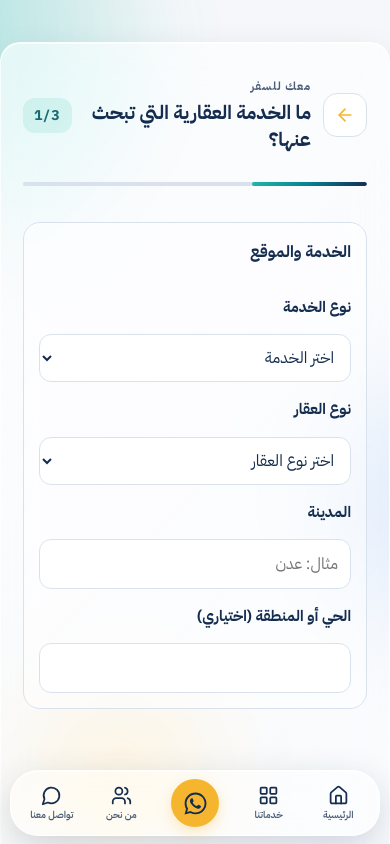
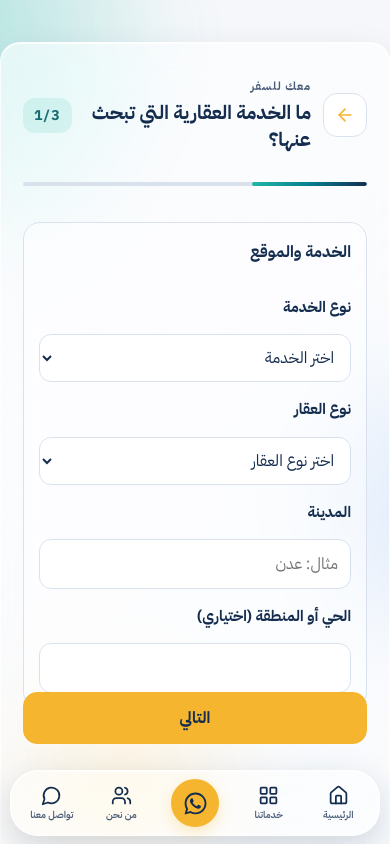
Before and after one commit to khwy1d/Maak, a React (Vite) app: page /real-estate in a window 390 px wide. Shown: the top 844 px of the page. Built offline with nearby package versions, Linux system fonts and the light colour scheme.

Commit message:
Reduce spacing before service form actions

```diff
--- a/src/styles/global.css
+++ b/src/styles/global.css
@@ -1712,25 +1712,25 @@ body:has(.maak-service-flow) .mobile-dock { z-index:45!important; }
 }
 
 /* Keep service forms and their step controls consistent with the flight flow. */
-.page-detail-service .maak-service-flow { width: 100%; max-width: 760px !important; margin-inline: auto; padding-bottom: 112px !important; }
+.page-detail-service .maak-service-flow { width: 100%; max-width: 760px !important; margin-inline: auto; padding-bottom: 24px !important; }
 body:has(.maak-service-flow) .maak-service-flow-nav {
-  position: fixed !important;
-  inset: auto auto 0 50% !important;
-  transform: translateX(-50%) !important;
+  position: sticky !important;
+  inset: auto !important;
+  bottom: 0 !important;
+  transform: none !important;
   z-index: 75 !important;
   display: flex !important;
   align-items: center !important;
   justify-content: center !important;
-  width: min(760px, calc(100% - 32px)) !important;
-  min-height: 76px;
-  margin: 0 !important;
-  padding: 12px 16px calc(12px + env(safe-area-inset-bottom)) !important;
-  border: 1px solid var(--border) !important;
-  border-bottom: 0 !important;
-  border-radius: 18px 18px 0 0 !important;
-  background: color-mix(in srgb, var(--bg) 92%, transparent) !important;
-  backdrop-filter: blur(16px);
-  box-shadow: var(--shadow);
+  width: 100% !important;
+  min-height: 0;
+  margin: 20px 0 0 !important;
+  padding: 0 !important;
+  border: 0 !important;
+  border-radius: 0 !important;
+  background: transparent !important;
+  backdrop-filter: none;
+  box-shadow: none;
 }
 body:has(.maak-service-flow) .maak-service-flow-nav .flight-step-count { display: none !important; }
 body:has(.maak-service-flow) .maak-service-flow-nav .flight-step-buttons {
@@ -1765,15 +1765,14 @@ body:has(.maak-service-flow) .maak-service-flow-nav .flight-step-buttons .btn.bt
 }
 
 @media (max-width: 767px) {
-  .page-detail-service .maak-service-flow { padding-bottom: 190px !important; }
+  .page-detail-service .maak-service-flow { padding-bottom: 24px !important; }
   body:has(.maak-service-flow) .maak-service-flow-nav {
-    inset: auto 0 0 0 !important;
+    inset: auto !important;
+    bottom: calc(100px + env(safe-area-inset-bottom)) !important;
     transform: none !important;
-    width: auto !important;
-    padding: 10px !important;
-    border-right: 0 !important;
-    border-left: 0 !important;
-    border-bottom: 0 !important;
+    width: 100% !important;
+    padding: 0 !important;
+    margin-top: 20px !important;
     border-radius: 0 !important;
   }
 }
```
